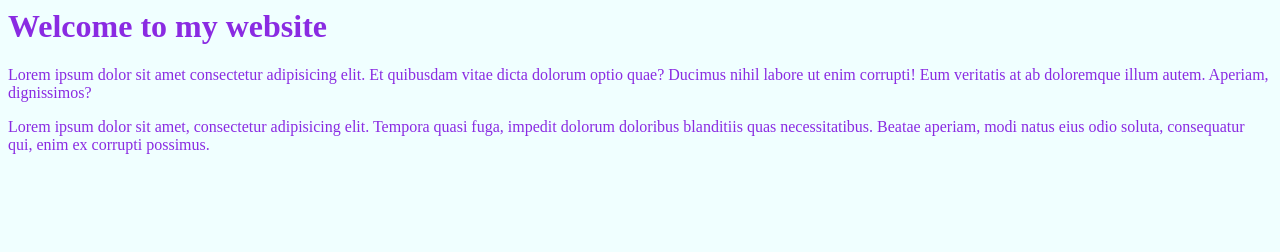
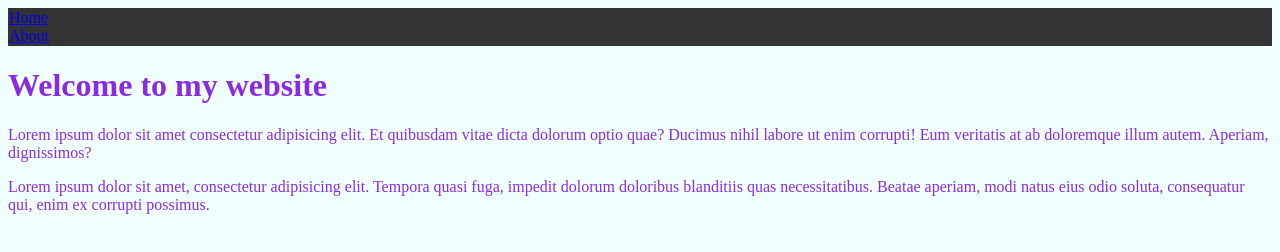
Before and after one commit to DanielMwandiki/website, a plain HTML site: page index.html in a window 1280 px wide. Drawn offline with Linux system fonts and the light colour scheme.

Commit message:
added nav to index

```diff
--- a/index.html
+++ b/index.html
@@ -6,6 +6,18 @@
     <title>Document</title>
 </head>
 <body>
+        <nav>
+        <ul>
+            <li>
+                <a href="index.html">Home</a>
+            </li>
+
+            <li>
+                <a href="about.html">About</a>
+            </li>
+        </ul>
+    </nav>
+
     <h1>Welcome to my website</h1>
     <p>Lorem ipsum dolor sit amet consectetur adipisicing elit. Et quibusdam vitae dicta dolorum optio quae? Ducimus nihil labore ut enim corrupti! Eum veritatis at ab doloremque illum autem. Aperiam, dignissimos?</p>
     <p>Lorem ipsum dolor sit amet, consectetur adipisicing elit. Tempora quasi fuga, impedit dolorum doloribus blanditiis quas necessitatibus. Beatae aperiam, modi natus eius odio soluta, consequatur qui, enim ex corrupti possimus.
```
